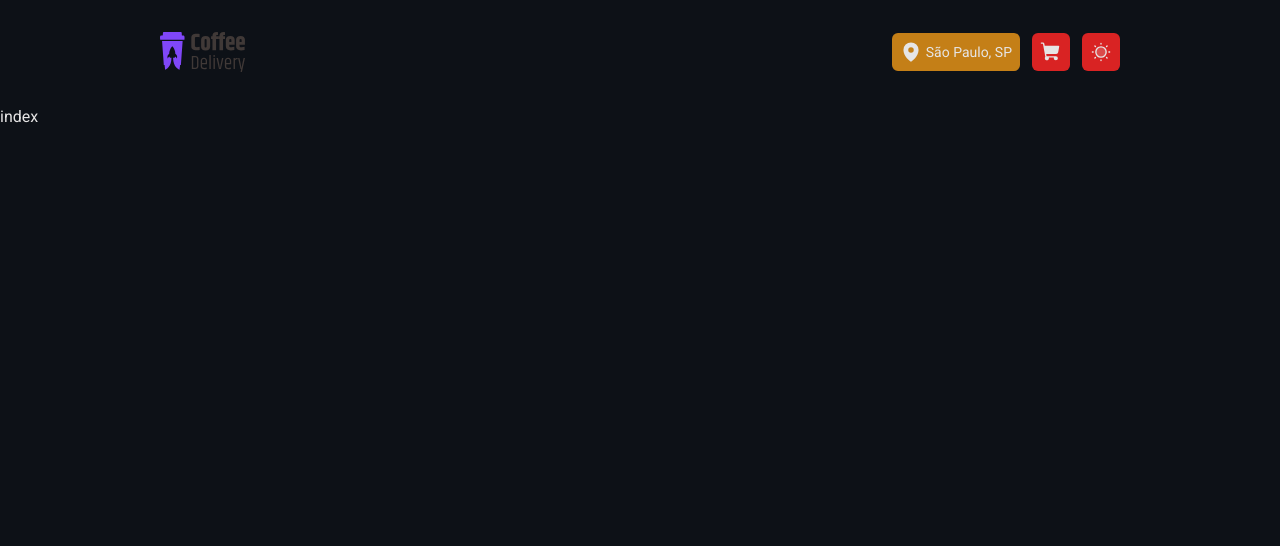
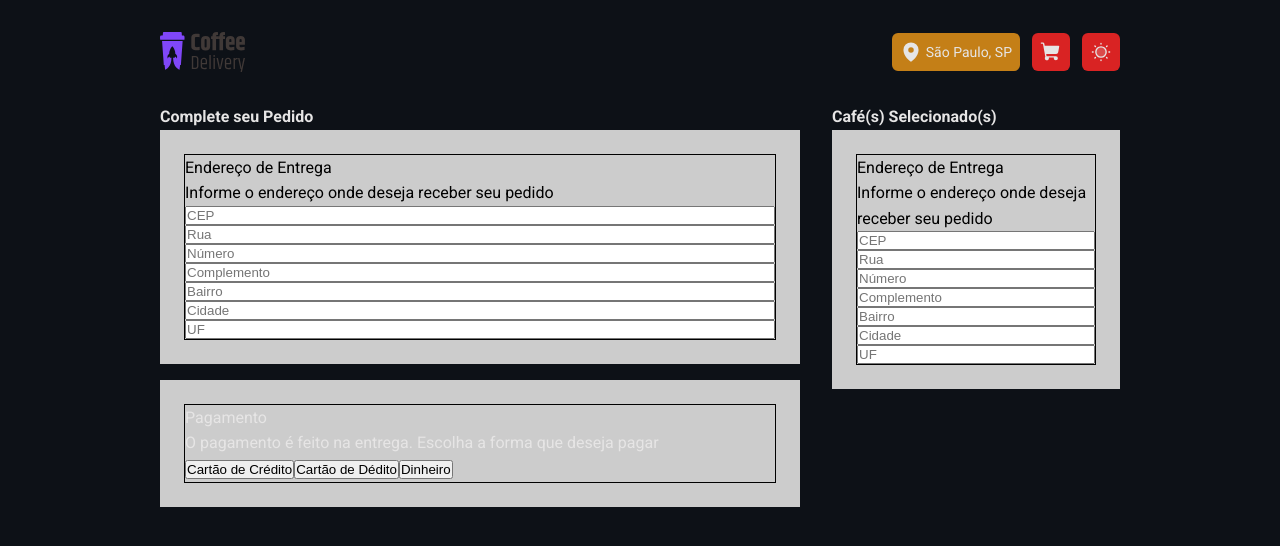
Before and after one commit to Yuri-stack/coffee-leblanc, a React (Vite) app: page /checkout in a window 1280 px wide. Shown: the top 546 px of the page. Built offline with nearby package versions, Linux system fonts and the light colour scheme.

Commit message:
Feat.: Começando a Estrutura do Componente Checkout

```diff
--- a/src/pages/Checkout/index.tsx
+++ b/src/pages/Checkout/index.tsx
@@ -1,5 +1,66 @@
+import { CheckoutContainer, CoffeCardContainer } from "./styles";
+
 export function Checkout() {
   return (
-    <div>index</div>
+    <CheckoutContainer>
+      <section>
+        <strong>Complete seu Pedido</strong>
+
+        <div style={{ backgroundColor: '#ccc', padding: '1.5rem', color: '#000' }}>
+          <div style={{ border: '1px solid #000' }}>
+            <div>
+              <p>Endereço de Entrega</p>
+              <p>Informe o endereço onde deseja receber seu pedido</p>
+            </div>
+            <form style={{ display: 'flex', flexDirection: 'column' }}>
+              <input type="text" placeholder="CEP" />
+              <input type="text" placeholder="Rua" />
+              <input type="number" placeholder="Número" />
+              <input type="text" placeholder="Complemento" />
+              <input type="text" placeholder="Bairro" />
+              <input type="text" placeholder="Cidade" />
+              <input type="text" placeholder="UF" />
+            </form>
+          </div>
+        </div>
+
+        <div style={{ backgroundColor: '#ccc', padding: '1.5rem', marginTop: '1rem' }}>
+          <div style={{ border: '1px solid #000' }}>
+            <div>
+              <p>Pagamento</p>
+              <p>O pagamento é feito na entrega. Escolha a forma que deseja pagar</p>
+            </div>
+
+            <div>
+              <button>Cartão de Crédito</button>
+              <button>Cartão de Dédito</button>
+              <button>Dinheiro</button>
+            </div>
+          </div>
+        </div>
+      </section>
+
+      <section>
+        <strong>Café(s) Selecionado(s)</strong>
+
+        <div style={{ backgroundColor: '#ccc', padding: '1.5rem', color: '#000' }}>
+          <div style={{ border: '1px solid #000' }}>
+            <div>
+              <p>Endereço de Entrega</p>
+              <p>Informe o endereço onde deseja receber seu pedido</p>
+            </div>
+            <form style={{ display: 'flex', flexDirection: 'column' }}>
+              <input type="text" placeholder="CEP" />
+              <input type="text" placeholder="Rua" />
+              <input type="number" placeholder="Número" />
+              <input type="text" placeholder="Complemento" />
+              <input type="text" placeholder="Bairro" />
+              <input type="text" placeholder="Cidade" />
+              <input type="text" placeholder="UF" />
+            </form>
+          </div>
+        </div>
+      </section>
+    </CheckoutContainer>
   )
 }
--- /dev/null
+++ b/src/pages/Checkout/styles.ts
@@ -0,0 +1,13 @@
+import styled from "styled-components";
+
+export const CheckoutContainer = styled.section`
+    display: grid;
+    grid-template-columns: 640px 1fr;
+    gap: 2rem;
+
+    padding: 0 10rem;
+`
+
+export const CoffeCardContainer = styled.section`
+
+`
```
